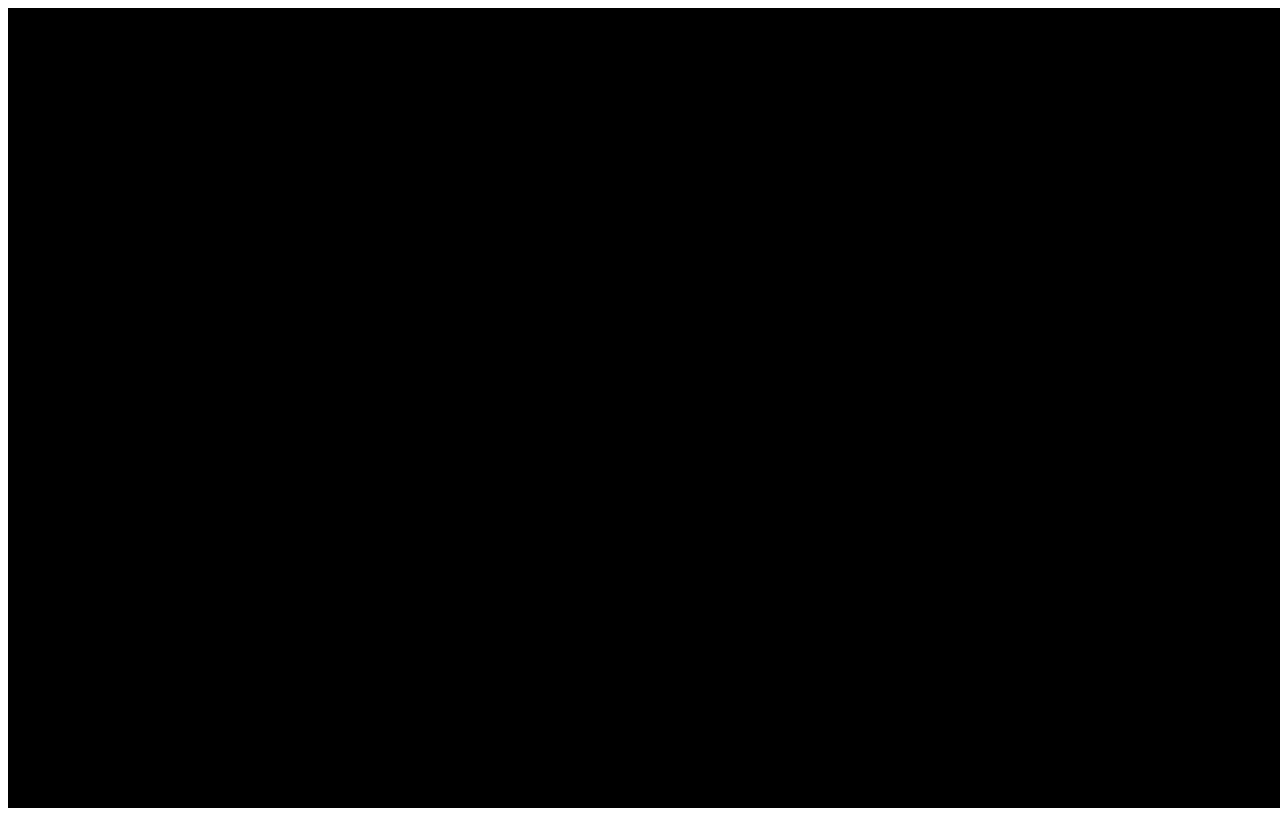
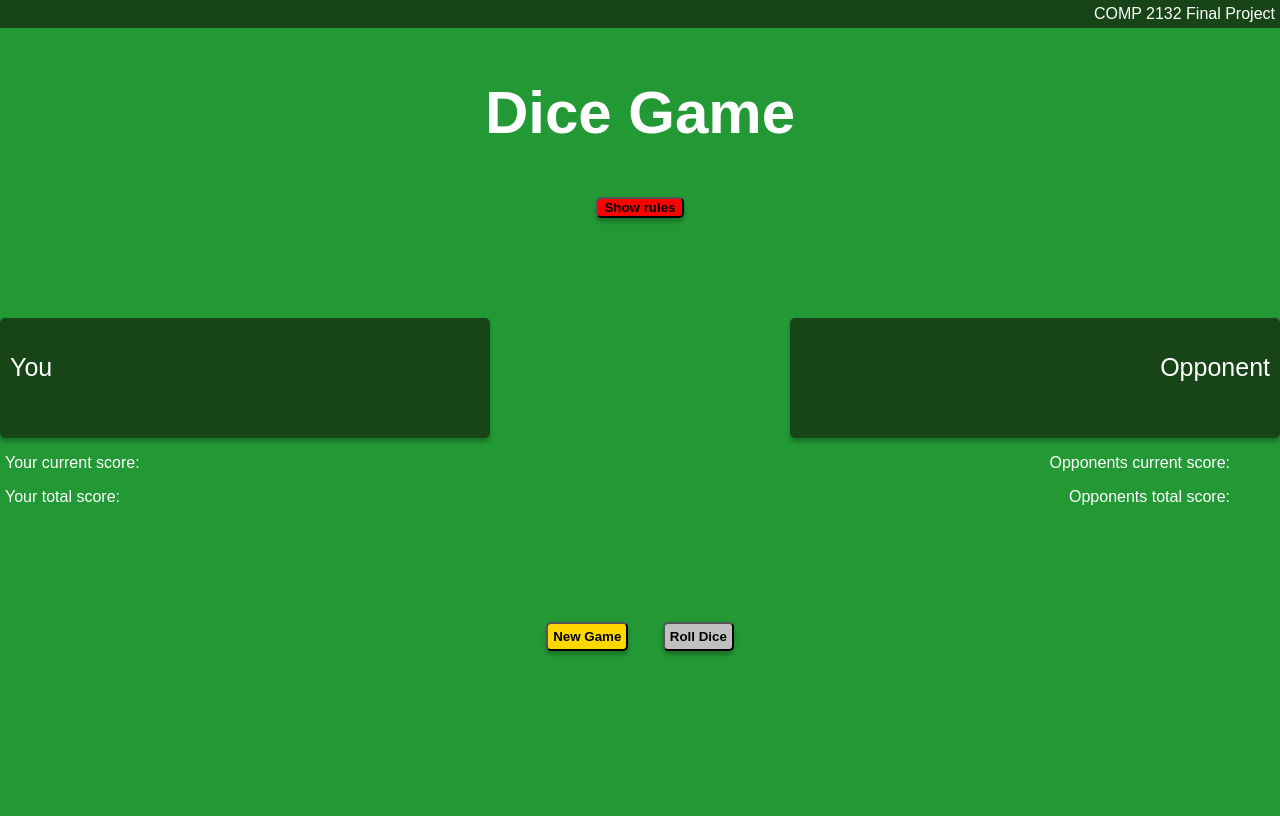
Before and after one commit to bhail300/blen_haile_COMP2132_final_project, a plain HTML site: page index.html in a window 1280 px wide. Drawn offline with Linux system fonts and the light colour scheme.

Commit message:
Structure and styling updated

```diff
--- a/index.html
+++ b/index.html
@@ -5,21 +5,47 @@
         <link href="styles/styles.css" rel="stylesheet" type="text/css">
     </head>
     <body>
-        <main id="main-container">
-            <div><header>COMP 2132 Final Project</header></div>
+        <main>
+            <header>
+                COMP 2132 Final Project
+            </header>
 
-            <article id="game-container">
-                <h1>Classic Dice</h1>
+            <article>
 
-                <section>
-
+                <section id="title-box">
+                    <h2>Dice Game</h2>
+                    <div><button id="rule-btn">Show rules</button></div>
                 </section>
 
-                <section >
+                <section id="game-box">
 
+                    <div id="left" class="column">
+                         <p>You</p>
+                    </div>
+
+                    <div id="right" class="column">
+                        <p>Opponent</p>
+                    </div>
                 </section>
 
+                <section id="score-box">
+                    <div id="score1" class="position">
+                        <p>Your current score:</p>
+                        <p>Your total score:</p>
+                    </div>
 
+                    <div id="score2" class="position">
+                        <p>Opponents current score:</p>
+                        <p>Opponents total score:</p>
+                    </div>
+                </section>
+
+                <section id="game-btn">
+                    <div>
+                        <button id="new-btn" class="btn-style">New Game</button>
+                        <button id="roll-btn" class="btn-style">Roll Dice</button>
+                    </div>
+                </section>
             </article>
         </main>
     </body>
--- a/styles/styles.scss
+++ b/styles/styles.scss
@@ -1,16 +1,110 @@
-#main-container{
-    background-color: black;
+body {
+    background-color: #239936;
     font-family: Arial, Helvetica, sans-serif;
-    height: 100vh;
-    width: 100vw;
+    color: white;
+    margin: 0;
 }
 
-#container{
-    background-color: #239936;
+header{
+    display: flex;
+    background-color: #184517;
+    justify-content: end;
+    padding: 5px;
+}
+
+
+/*title container*/
+#title-box{
+    display: flex;
+    flex-direction: column;
+    text-align: center;
+}
+
+h2{
+    font-size: 60px;
+}
+
+#rule-btn{
+    background-color: red;
+    border-radius: 5px;
+    box-shadow: 0px 4px 4px rgba(0, 0, 0, 0.25);
+    font-weight: bold;
+}
+
+
+/*Dice container*/
+#game-box{
+    display: flex;
+    flex-flow:row wrap;
+}
+
+.column{
+    flex:1 1 200px;
+    background-color: #184517;
+    border-radius: 5px;
+    font-size: 25px;
+    padding: 10px;
+    margin-top:100px ;
+}
+
+#left{
+    display: flex;
+    text-align: left;
+    height: 100px;
+    background: #184517;
+    box-shadow: 0px 4px 4px rgba(0, 0, 0, 0.25);
+    border-radius: 5px;
+    margin-right: 300px;
+}
+
+#right{
+    display: flex;
+    justify-content: end;
+    height: 100px;
+    background: #184517;
+    box-shadow: 0px 4px 4px rgba(0, 0, 0, 0.25);
+    border-radius: 5px;
+}
+
+/*Score container*/
+#score-box{
+    display: flex;
+    flex-flow:row wrap;
+}
+
+.position{
+    flex:1 1 200px;
+}
+
+#score1{
+    margin-left: 5px;
+}
+
+#score2{
+    text-align: end;
+    margin-right: 50px;
+}
+
+
+/*Game Controls*/
+#game-btn{
     display: flex;
     justify-content: center;
-    font-size: 25px;
-    width: 100vw;
-    height: 100vh;
-    color: white;
+    margin-top: 100px;
 }
+
+#new-btn{
+    background-color: gold;
+    margin-right: 30px;
+}
+
+#roll-btn{
+    background-color: silver;
+}
+
+.btn-style{
+    border-radius: 5px;
+    padding: 5px;
+    font-weight: bold;
+    box-shadow: 0px 4px 4px rgba(0, 0, 0, 0.25);
+}
```
Also changed, not shown: styles/styles.css.
